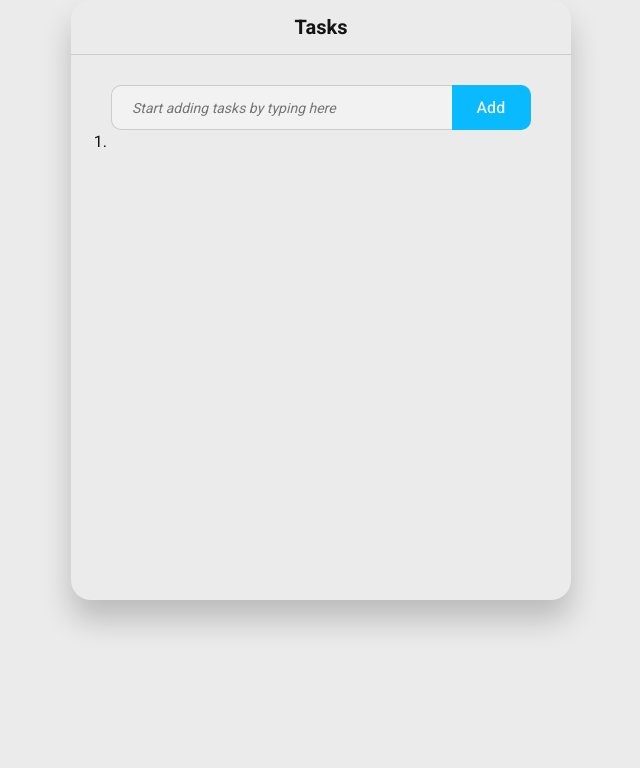
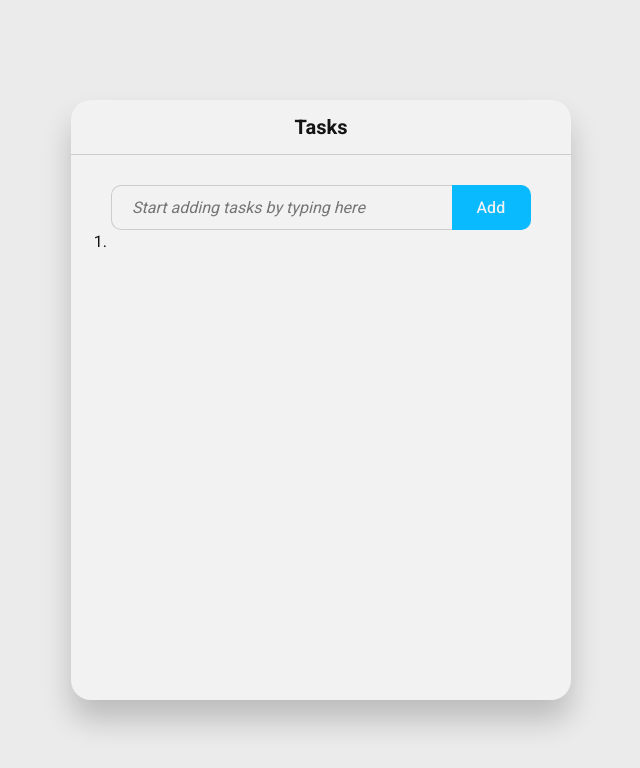
Before and after one commit to dennyken/react-task-list, a React (Create React App) app: page / in a window 1280 px wide. Shown: the top 768 px of the page, without its empty margins (319-959 px from the left). Built offline with nearby package versions, Linux system fonts and the light colour scheme.

Commit message:
small adjustments to component styling

```diff
--- a/src/components/TaskBox/TaskBox.scss
+++ b/src/components/TaskBox/TaskBox.scss
@@ -1,4 +1,7 @@
+@import 'src/colors';
+
 .task-box {
+  background-color: $cultured;
   display: flex;
   flex-direction: column;
   max-width: 500px;
--- a/src/components/TaskInput/TaskInput.scss
+++ b/src/components/TaskInput/TaskInput.scss
@@ -9,7 +9,7 @@
     height: 100%;
     width: 100%;
     font-family: inherit;
-    font-size: 16px;
+    font-size: 18px;
     font-weight: 400;
     background-color: $cultured;
     padding-left: 20px;
@@ -21,7 +21,7 @@
   }
 
   input::placeholder {
-    font-size: 14px;
+    font-size: 16px;
     font-style: italic;
   }
 
--- a/src/views/Tasks/Tasks.scss
+++ b/src/views/Tasks/Tasks.scss
@@ -1,6 +1,7 @@
 .tasks-layout--main {
   width: 100%;
   height: 100%;
+  margin-top: 100px;
   display: flex;
   justify-content: center;
   align-items: flex-start;
```
